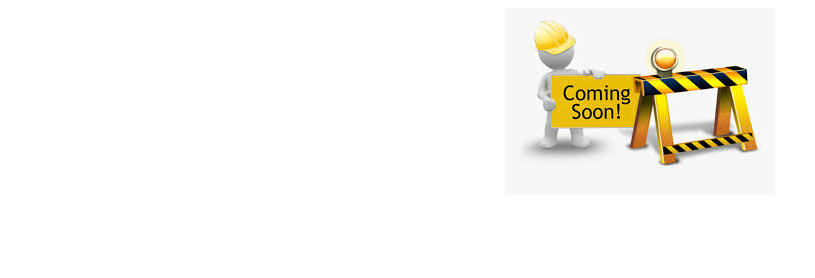
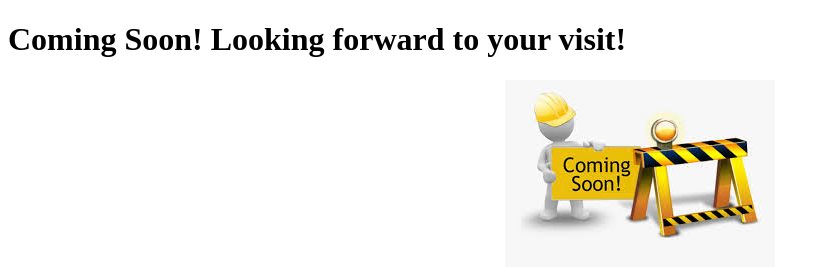
Before and after one commit to deddyISOM215/deddyisom215.github.io, a plain HTML site: page index.html in a window 1280 px wide. Shown: the whole page, without its empty margins (0-815 px from the left). Drawn offline with Linux system fonts and the light colour scheme.

Commit message:
Add files via upload

```diff
--- a/index.html
+++ b/index.html
@@ -5,6 +5,7 @@
 <title>Coming Soon!</title>
 </head>
 <body>
+<h1> Coming Soon! Looking forward to your visit! </h1>
 <center>
 <img id="Image1" src="comingsoon.png" style="border-width:0px;" />
 </center>
```
